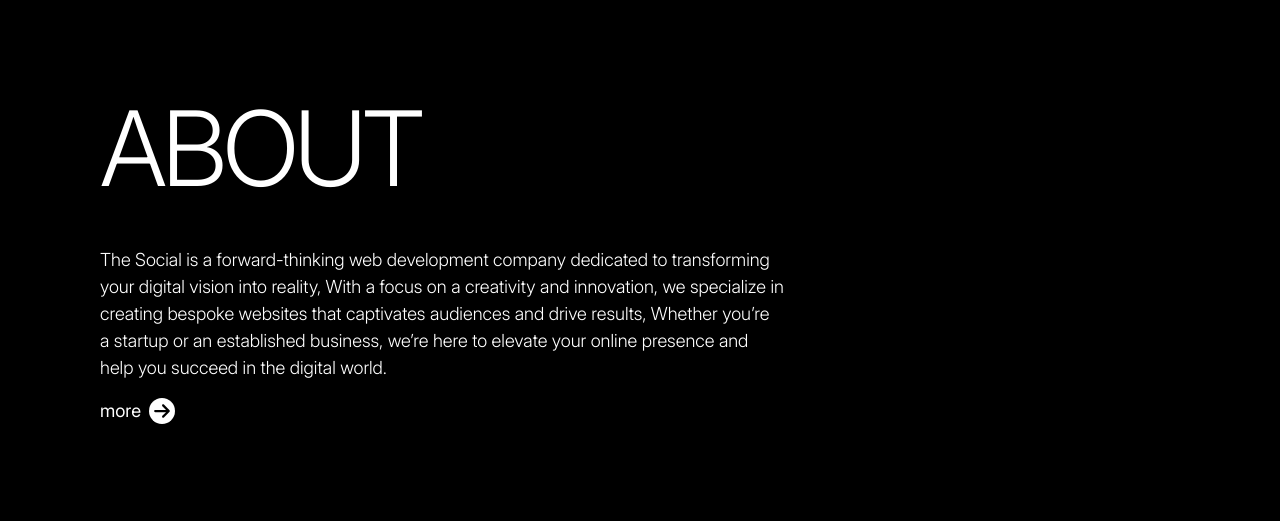
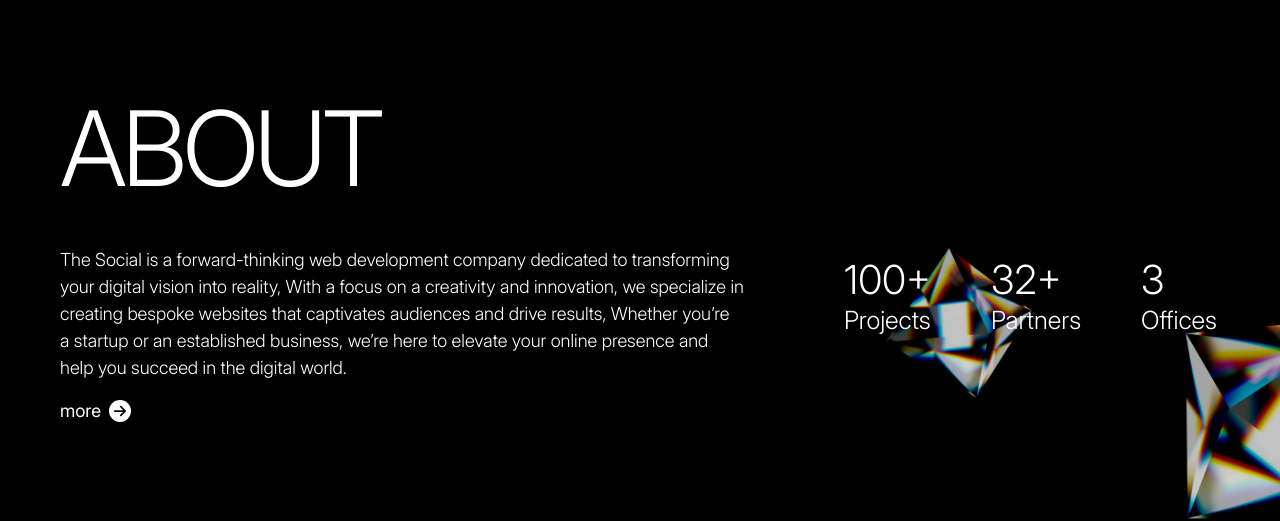
Before and after one commit to KosisoObiekwe/Minima-web-2, a Next.js app: page / in a window 1280 px wide. Shown: the part 919-1440 px from the top of the page. Before the commit the page ends 1343 px from the top, so only its background shows below. Built offline with nearby package versions, Linux system fonts and the light colour scheme.

Commit message:
About section responsive on all screen sizes

```diff
--- a/src/components/About/page.tsx
+++ b/src/components/About/page.tsx
@@ -3,14 +3,16 @@ import {FaArrowRight} from "react-icons/fa6";
 
 export default function AboutPage () {
     return(
-        <section className="mt-30 sm:mt-40 md:mt-50 lg:mt-80 xl:mt-100 2xl:mt-140">
+        <section className="mt-30 sm:mt-40 md:mt-50 lg:mt-70 xl:mt-100 2xl:mt-140">
             <div>
-                <div className="ml-5 md:ml-25">
-                    <p className="font-light lg:text-left text-[50px] xl:text-[104px] tracking-[-5px]">ABOUT</p>
-                    <p className="hidden mt-5 sm:block font-light xl:text-[18px]">The Social is a forward-thinking web development company dedicated to transforming<br/>
-                        your digital vision into reality, With a focus on a creativity and innovation, we specialize in <br/>
-                        creating bespoke websites that captivates audiences and drive results, Whether you’re <br/>
-                        a startup or an established business, we’re here to elevate your online presence and <br/>
+
+                <div className="relative z-20 sm:ml-10 ml-5 md:ml-15 lg:ml-15 xl:ml-15 2xl:ml-25 lg:flex lg:space-x-20 xl:space-x-25 2xl:space-x-45">
+                    <div>
+                        <p className="font-light text-[50px] lg:text-left lg:text-[80px] xl:text-[104px] tracking-[-5px]">ABOUT</p>
+                        <p className="hidden text-[12px] mt-5 sm:block font-light lg:text-[14px] xl:text-[18px] lg:whitespace-nowrap xl:whitespace-nowrap 2xl:whitespace-normal">The Social is a forward-thinking web development company dedicated to transforming<br/>
+                            your digital vision into reality, With a focus on a creativity and innovation, we specialize in <br />
+                            creating bespoke websites that captivates audiences and drive results, Whether you’re <br />
+                            a startup or an established business, we’re here to elevate your online presence and <br />
                             help you succeed in the digital world.</p>
 
                         {/*MOBILE*/}
@@ -22,11 +24,39 @@ export default function AboutPage () {
                             help you <br/>succeed in the digital world.</p>
 
                         <div className="mt-2 lg:mt-4 flex space-x-2 items-center">
-                        <p className="text-[10px] lg:text-[18px]">more</p>
+                            <p className="text-[10px] md:text-[12px] lg:text-[18px]">more</p>
 
-                        <div className="px-1 py-1 text-[10px] lg:text-[18px] bg-white w-fit text-black rounded-full">
+                            <div className="px-1 py-1 text-[10px] lg:text-[14px] bg-white w-fit text-black rounded-full">
                                 <FaArrowRight />
                             </div>
+                        </div>
+                    </div>
+
+                    <div className="flex space-x-5 mt-7 lg:space-x-15 xl:space-x-15 2xl:space-x-20 lg:mt-35 xl:mt-45 2xl:mt-45">
+                        <div className="text-center sm:text-left">
+                            <p className="font-light text-[30px] lg:text-[35px] xl:text-[40px] 2xl:[65px]">100+</p>
+                            <p className="font-light text-[10px] lg:text-[15px] xl:text-[25px] 2xl:[25px] md:-mt-2">Projects</p>
+                        </div>
+
+                        <div className="text-center sm:text-left">
+                            <p className="font-light text-[30px] lg:text-[35px] xl:text-[40px] 2xl:[65px]">32+</p>
+                            <p className="font-light text-[10px] lg:text-[15px] xl:text-[25px] 2xl:[25px] md:-mt-2">Partners</p>
+                        </div>
+
+                        <div className="text-center sm:text-left">
+                            <p className="font-light text-[30px] lg:text-[35px] xl:text-[40px] 2xl:[65px]">3</p>
+                            <p className="font-light text-[10px] lg:text-[15px] xl:text-[25px] 2xl:[25px] md:-mt-2">Offices</p>
+                        </div>
+                    </div>
+                </div>
+
+                <div className="relative z-5 overflow-x-clip">
+                    <div className="absolute left-15 -top-15 w-25 md:left-20 lg:w-30 lg:left-180 lg:-top-40 xl:w-40 xl:left-220 xl:-top-45 2xl:w-50 2xl:left-250 2xl:-top-45">
+                        <img src="/diamond-2.png" alt="Diamond 2" className="w-full object-cover" />
+                    </div>
+
+                    <div className="absolute left-60 -top-10 w-50 sm:left-130 md:left-165 lg:w-80 lg:left-220 lg:-top-40 xl:w-100 xl:left-270 xl:-top-50 2xl:w-120 2xl:left-320 2xl:-top-60">
+                        <img src="/diamond-1.png" alt="Diamond 2" className="w-full object-cover" />
                     </div>
                 </div>
             </div>
--- a/src/components/Hero/page.tsx
+++ b/src/components/Hero/page.tsx
@@ -30,8 +30,8 @@ export default  function Hero () {
                                 <p className="text-[50px] sm:text-[80px] md:text-[90px] lg:text-[105px] xl:text-[130px] 2xl:text-[150px] font-light">AGENCY</p>
                             </div>
 
-                            <div className="hidden sm:block absolute font-light top-90 left-4 sm:left-70 sm:top-90 md:left-93 lg:top-105 lg:left-130 xl:top-130 xl:left-160 2xl:top-150 2xl:left-200">
-                                <p className="text-[10px] lg:text-[14px] xl:text-[18px] text-center sm:text-left md:text-left lg:text-left">Unlock your digital potential with The Social production agency. We offer<br/>
+                            <div className="hidden sm:block absolute font-light top-90 left-4 sm:left-70 sm:top-90 md:left-85 lg:top-105 lg:left-130 xl:top-130 xl:left-160 2xl:top-150 2xl:left-200">
+                                <p className="text-[10px] md:text-[12px] lg:text-[14px] xl:text-[18px] text-center sm:text-left md:text-left lg:text-left">Unlock your digital potential with The Social production agency. We offer<br/>
                                     bespoke solution in web development, digital marketing, and creative design<br/>
                                     to elevate your online presence and drive measurable results.</p>
 
@@ -48,7 +48,8 @@ export default  function Hero () {
                         </div>
                     </div>
                 </div>
-{/*MOBILE*/}
+
+                {/*MOBILE*/}
 
                 <div className="mt-100 mr-5">
                     <div className="font-light sm:hidden">
--- a/src/components/NavBar/page.tsx
+++ b/src/components/NavBar/page.tsx
@@ -13,7 +13,7 @@ export default function NavBar () {
                     </div>
 
                     <div>
-                        <ul className="hidden lg:block lg:flex lg:space-x-10 xl:space-x-20 2xl:space-x-20 ">
+                        <ul className="hidden lg:block lg:flex lg:space-x-12 xl:space-x-20 2xl:space-x-20 ">
                             {navLinks.map((link, index) => (
                                 <li key={link.id} className={`text-[18px] font-light tracking-[-1px] transform duration-300 hover:-translate-y-0.5`}>
                                     <a href={`/${link.id}`}>{link.label}</a>
```
Lines whose indentation alone changed are shown as unchanged.
